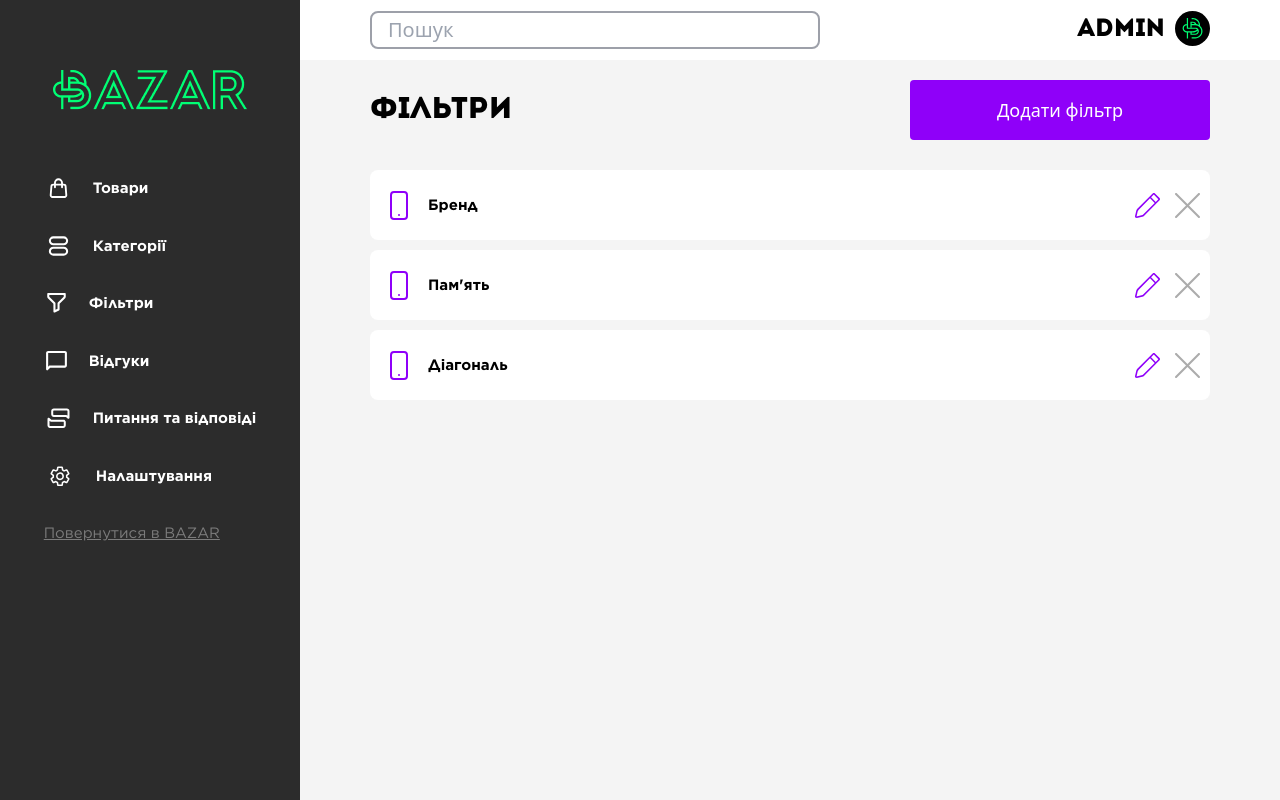
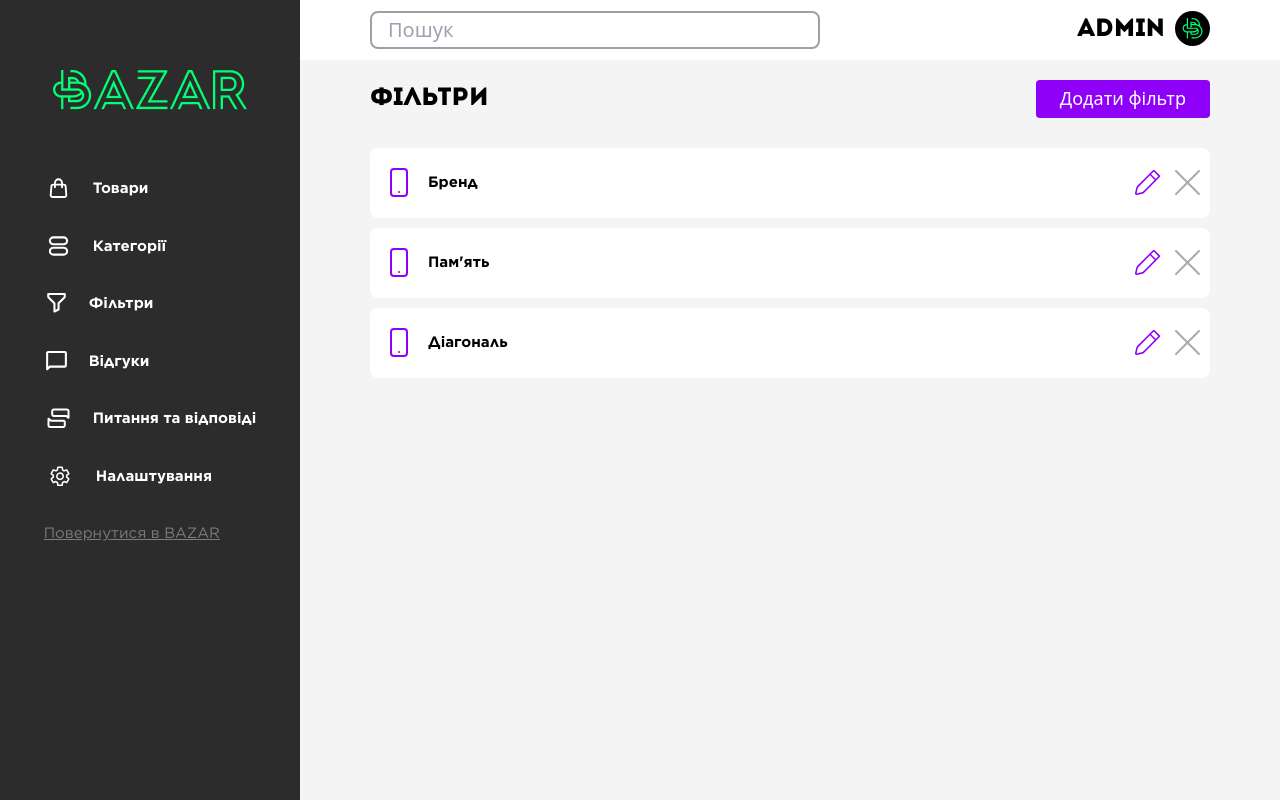
Before and after one commit to Bazar-INC/bazar, a React (Vite) app: page /admin/filters in a window 1280 px wide. Built offline with nearby package versions, Linux system fonts and the light colour scheme; no server answers.

Commit message:
refactored admin panel

```diff
--- a/src/components/admin/sections/categories/index.tsx
+++ b/src/components/admin/sections/categories/index.tsx
@@ -34,7 +34,7 @@ const Categories: FC = () => {
    return (
       <div className="w-full py-[20px]">
          <div className="flex justify-between">
-            <Typography.Heading className="h-min my-auto">Категорії</Typography.Heading>
+            <Typography.Heading size="small">Категорії</Typography.Heading>
             <Link to="/admin/new_category">
                <Layout.Button className="">
                   Додати категорію
--- a/src/components/admin/sections/filters/index.tsx
+++ b/src/components/admin/sections/filters/index.tsx
@@ -1,4 +1,4 @@
-import { FC, useEffect, useState } from "react";
+import { FC } from "react";
 import { Layout } from "../../../layout/layout";
 import { Icons } from "../../../icons/icons";
 import { Typography } from "../../../typography";
@@ -22,8 +22,8 @@ const Filters: FC = () => {
    return (
       <div className="w-full py-[20px]">
          <div className="flex justify-between">
-            <Typography.Heading className="h-min my-auto">Фільтри</Typography.Heading>
-            <Layout.Button className="w-[193px] md:w-[300px] h-[26px] md:h-[60px]">Додати фільтр</Layout.Button>
+            <Typography.Heading size="small">Фільтри</Typography.Heading>
+            <Layout.Button>Додати фільтр</Layout.Button>
          </div>
          <div className="mt-[30px]">
             {FiltersList.map((item, index) => (
--- a/src/components/admin/sections/products/index.tsx
+++ b/src/components/admin/sections/products/index.tsx
@@ -31,7 +31,7 @@ const Products: FC = () => {
 
    return (
       <div className="w-full py-5">
-         <div className="flex justify-between items-center">
+         <div className="flex justify-between">
             <Typography.Heading size="small">Товари</Typography.Heading>
             <Link to="/admin/new_product">
                <Layout.Button>Додати товар</Layout.Button>
```
